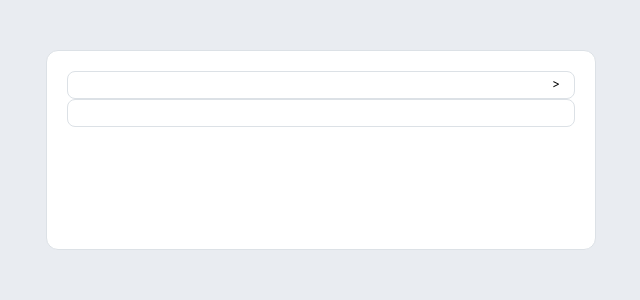
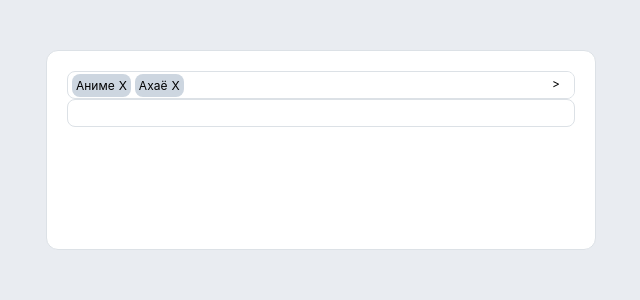
Before and after one commit to Britanskii/vk-input, a React (Create React App) app: page / in a window 1280 px wide. Shown: the top 300 px of the page, without its empty margins (319-959 px from the left). Built offline with nearby package versions, Linux system fonts and the light colour scheme.

Commit message:
add: UnsortedList, Item, SelectedItems, types fix: Dropdown, useForm

```diff
--- a/src/app/styles/variables/globals.css
+++ b/src/app/styles/variables/globals.css
@@ -3,6 +3,7 @@
     --font-size-m: 12px;
 
     /* colors */
+    --accent-color: #0077FF;
     --main-color: #FFFFFF;
     --second-color: #e9ecf1;
     --separator-color: #dce1e6;
--- /dev/null
+++ b/src/app/types/types.ts
@@ -0,0 +1 @@
+export type ValueOf<T>  = T[keyof T]
--- a/src/shared/context/formContext/lib/useForm.ts
+++ b/src/shared/context/formContext/lib/useForm.ts
@@ -11,5 +11,5 @@ export const useForm = <T>(field: UseForm<T>) => {
 		setForm?.(newValues)
 	}
 
-	return { values: form, setField }
+	return { values: form.current, setField }
 }
--- a/src/shared/ui/Dropdown/Dropdown.tsx
+++ b/src/shared/ui/Dropdown/Dropdown.tsx
@@ -4,6 +4,7 @@ import { FC, useCallback, useEffect, useRef, useState } from "react"
 import { Input } from "../Input/Input"
 import { UnsortedList } from "./UnsortedList/UnsortedList"
 import { useForm } from "../../context/formContext/lib/useForm"
+import { SelectedItems } from "./SelectedItems/SelectedItems"
 
 interface DropdownProps {
 	name: string
@@ -16,6 +17,8 @@ const mocked = ["Английский", "Русский", "Французкий"
 export const Dropdown: FC<DropdownProps> = ({ name, className = "" }) => {
 	const [isOpen, setIsOpen] = useState(false)
 	const [value, setValue] = useState("")
+	const [list, setList] = useState(mocked)
+	const [selectedItems, setSelectedItems] = useState(["Аниме", "Ахаё"])
 	const [activeIndex, setActiveIndex] = useState(-1)
 	const dropdownRef = useRef<HTMLDivElement>(null)
 	const inputRef = useRef<HTMLInputElement>(null)
@@ -23,12 +26,18 @@ export const Dropdown: FC<DropdownProps> = ({ name, className = "" }) => {
 
 	const onSelect = useCallback((value: string) => {
 		setActiveIndex(-1)
-		setValue(value)
+		setSelectedItems(selectedItems => selectedItems = [...selectedItems, value])
+		setValue(" ")
 		setField(value)
+		setList(mocked)
 		onClose()
 		if (inputRef.current) {
 			inputRef.current.focus()
 		}
+	}, [])
+
+	const deleteSelectedItem = useCallback((value: string) => {
+		setSelectedItems(selectedItems => selectedItems = selectedItems.filter(item => item !== value))
 	}, [])
 
 	const onToggle = () => {
@@ -58,10 +67,8 @@ export const Dropdown: FC<DropdownProps> = ({ name, className = "" }) => {
 
 		if (isOpen) {
 			document.addEventListener("click", clickOutside)
-			document.addEventListener("keydown", onTabSelect)
 		} else {
 			document.removeEventListener("click", clickOutside)
-			document.removeEventListener("keydown", onTabSelect)
 		}
 
 		return () => {
@@ -69,10 +76,9 @@ export const Dropdown: FC<DropdownProps> = ({ name, className = "" }) => {
 				dropdownRef.current.removeEventListener("keydown", onTabOpen)
 			}
 
-			document.removeEventListener("keydown", onTabSelect)
 			document.removeEventListener("click", clickOutside)
 		}
-	}, [isOpen, activeIndex])
+	}, [isOpen, activeIndex, selectedItems, value])
 
 	const onTabOpen = (event: KeyboardEvent) => {
 		const code = event.code
@@ -81,40 +87,22 @@ export const Dropdown: FC<DropdownProps> = ({ name, className = "" }) => {
 			event.preventDefault()
 			onOpen()
 		}
-	}
 
-	const onTabSelect = (event: KeyboardEvent) => {
-		const code = event.code
-
-		if (!isOpen && (code === "Tab" || code === "ArrowDown")) {
-			event.preventDefault()
-			onOpen()
-		}
-
-		if (code === "ArrowUp") {
-			if (activeIndex !== 0) {
-				setActiveIndex(activeIndex => activeIndex -= 1)
-			} else {
-				setActiveIndex(mocked.length - 1)
-			}
-
-		}
-
-		if (code === "ArrowDown") {
-			if (activeIndex !== mocked.length - 1) {
-				setActiveIndex(activeIndex => activeIndex += 1)
-			} else {
-				setActiveIndex(0)
-			}
-
+		if (value === "" && code === "Backspace") {
+			const newSelectedItems = [...selectedItems]
+			newSelectedItems.pop()
+			setSelectedItems(newSelectedItems)
 		}
 	}
 
 	return (
 		<div ref={dropdownRef} className = {`${s.dropdown} ${isOpen && s.open} ${className}`}>
 			<div className={s.arrow} onClick={onToggle}>{">"}</div>
-			<Input ref={inputRef} changedValue={value} onClick={onOpen} name={name} className={isOpen && s.input}/>
-			<UnsortedList list={mocked} activeIndex={activeIndex} onSelect={onSelect} className={s.list}/>
+			<div className={s.input}>
+				<SelectedItems selectedItems={selectedItems} deleteSelectedItem={deleteSelectedItem}/>
+				<Input variant={"clear"} ref={inputRef} setValue={setValue} value={value} onClick={onOpen} name={name}/>
+			</div>
+			<UnsortedList list={list} onOpen={onOpen} setActiveIndex={setActiveIndex} activeIndex={activeIndex} onSelect={onSelect} className={s.list}/>
 		</div>
 	)
 }
--- /dev/null
+++ b/src/shared/ui/Dropdown/SelectedItems/Item/Item.tsx
@@ -0,0 +1,20 @@
+import s from "./item.module.css"
+
+import { FC, memo } from "react"
+
+interface ItemProps {
+	deleteSelectedItem: (value: string) => void
+	value: string
+	active: boolean
+}
+
+export const Item: FC<ItemProps> = memo(({ value, active, deleteSelectedItem }) => {
+
+	const onClick = () => deleteSelectedItem(value)
+
+	return (
+		<div className={`${s.item} ${active ? s.active : ""}`}>{value}<span className={s.close} onClick={onClick}>X</span></div>
+	)
+})
+
+Item.displayName = "SelectedItem"
--- /dev/null
+++ b/src/shared/ui/Dropdown/SelectedItems/Item/item.module.css
@@ -0,0 +1,19 @@
+.item {
+    margin-left: 4px;
+    display: flex;
+    align-items: center;
+    height: 80%;
+    padding: 4px;
+    border-radius: var(--border-radius-s);
+    background-color: var(--head-color);
+}
+
+.close {
+    cursor: pointer;
+    margin-left: 4px;
+}
+
+.active {
+    color: var(--main-color);
+    background-color: var(--accent-color);
+}
--- /dev/null
+++ b/src/shared/ui/Dropdown/SelectedItems/SelectedItems.tsx
@@ -0,0 +1,49 @@
+import { FC, useEffect, useState } from "react"
+import { Item } from "./Item/Item"
+
+interface SelectedItemsProps {
+    deleteSelectedItem: (value: string) => void
+	selectedItems: string[]
+}
+
+export const SelectedItems: FC<SelectedItemsProps> = ({ selectedItems, deleteSelectedItem }) => {
+	const [selectedIndex, setSelectedIndex] = useState(selectedItems.length)
+
+	const leftRightNavigation = (event: KeyboardEvent) => {
+		const code = event.code
+
+		if (code === "ArrowLeft") {
+			if (selectedIndex !== 0) {
+				setSelectedIndex(selectedIndex => selectedIndex -= 1)
+			} else {
+				setSelectedIndex(selectedItems.length - 1)
+			}
+		}
+
+		if (code === "ArrowRight") {
+			if (selectedIndex !== selectedItems.length - 1) {
+				setSelectedIndex(selectedIndex => selectedIndex += 1)
+			} else {
+				setSelectedIndex(0)
+			}
+		}
+	}
+
+	useEffect(() => {
+		document.addEventListener("keydown", leftRightNavigation)
+
+		return () => {
+			document.removeEventListener("keydown", leftRightNavigation)
+		}
+	}, [selectedIndex])
+
+	return (
+		<>
+			{selectedItems.map((value, index) => {
+				const active = index === selectedIndex
+
+				return <Item active={active} deleteSelectedItem={deleteSelectedItem} key={value} value={value}/>
+			})}
+		</>
+	)
+}
--- a/src/shared/ui/Dropdown/UnsortedList/ListItem/listItem.module.css
+++ b/src/shared/ui/Dropdown/UnsortedList/ListItem/listItem.module.css
@@ -8,6 +8,7 @@
     border-bottom: 1px solid  var(--separator-color);
 }
 
-.item:hover {
+.item:hover, .item:focus {
+    outline: none;
     background-color: var(--head-color);
 }
--- a/src/shared/ui/Dropdown/UnsortedList/UnsortedList.tsx
+++ b/src/shared/ui/Dropdown/UnsortedList/UnsortedList.tsx
@@ -1,15 +1,52 @@
-import { FC } from "react"
+import { Dispatch, FC, memo, SetStateAction, useEffect } from "react"
 import s from "./unsortedList.module.css"
 import { ListItem } from "./ListItem/ListItem"
 
 interface UnsortedListProps {
 	activeIndex: number
 	onSelect: (value: string) => void
+	onOpen: () => void
+	setActiveIndex: Dispatch<SetStateAction<number>>
 	list: any[]
     className?: string
 }
 
-export const UnsortedList: FC<UnsortedListProps> = ({ onSelect, activeIndex, list, className = "" }) => {
+export const UnsortedList: FC<UnsortedListProps> = memo(({ onSelect, setActiveIndex, onOpen, activeIndex, list, className = "" }) => {
+
+	useEffect(() => {
+		document.addEventListener("keydown", onTabSelect)
+
+		return () => {
+			document.removeEventListener("keydown", onTabSelect)
+		}
+	}, [activeIndex])
+
+	const onTabSelect = (event: KeyboardEvent) => {
+		const code = event.code
+
+		if (code === "Tab" || code === "ArrowDown") {
+			event.preventDefault()
+			onOpen()
+		}
+
+		if (code === "ArrowUp") {
+			if (activeIndex !== 0) {
+				setActiveIndex(activeIndex => activeIndex -= 1)
+			} else {
+				setActiveIndex(list.length - 1)
+			}
+
+		}
+
+		if (code === "ArrowDown") {
+			if (activeIndex !== list.length - 1) {
+				setActiveIndex(activeIndex => activeIndex += 1)
+			} else {
+				setActiveIndex(0)
+			}
+
+		}
+	}
 
 	return (
 		<ul className={`${s.list} ${className}`}>
@@ -20,4 +57,6 @@ export const UnsortedList: FC<UnsortedListProps> = ({ onSelect, activeIndex, lis
 			})}
 		</ul>
 	)
-}
+})
+
+UnsortedList.displayName = "UnsortedList"
--- a/src/shared/ui/Dropdown/dropdown.module.css
+++ b/src/shared/ui/Dropdown/dropdown.module.css
@@ -28,6 +28,15 @@
 }
 
 .input {
+    display: flex;
+    align-items: center;
+    overflow: hidden;
+    border: 1px solid var(--separator-color);
+    border-radius: var(--border-radius-s);
+
+}
+
+.open .input {
     border-bottom-left-radius: 0;
     border-bottom-right-radius: 0
 }
--- a/src/shared/ui/Input/Input.tsx
+++ b/src/shared/ui/Input/Input.tsx
@@ -9,30 +9,41 @@ import {
 	useState
 } from "react"
 import { useForm } from "../../context/formContext/lib/useForm"
+import { ValueOf } from "../../../app/types/types"
 
 type HTMLInputProps = Omit<InputHTMLAttributes<HTMLInputElement>, "name" | "className">
+
+const InputVariant = {
+	CLEAR: "clear",
+	DEFAULT: "default"
+} as const
+
+type InputVariant = ValueOf<typeof InputVariant>
 
 interface InputProps<T> extends HTMLInputProps {
 	className?: string
 	name: Extract<keyof T, string>
-	changedValue?: string
+	variant?: InputVariant
+	value?: string
+	setValue?: (value: string) => void
 }
 
 const InputRef = forwardRef(<T,>(props: InputProps<T>, ref: ForwardedRef<HTMLInputElement>) => {
-	const { name, changedValue = "", className = "", ...otherProps } = props
-	const [value, setValue] = useState("")
+	const { name, variant = InputVariant.DEFAULT, className = "", value = "", setValue, ...otherProps } = props
+	const [innerValue, setInnerValue] = useState("")
 
 	const { setField } = useForm<T>(name)
 
 	const onChange = (event: ChangeEvent<HTMLInputElement>) => {
 		const value = event.target.value
 		setField(value)
-		setValue(value)
+		setInnerValue(value)
+		setValue?.(value)
 	}
 
 	useEffect(() => {
-		setValue(changedValue)
-	}, [changedValue])
+		setInnerValue(value)
+	}, [value])
 
 	return (
 		<input
@@ -40,8 +51,8 @@ const InputRef = forwardRef(<T,>(props: InputProps<T>, ref: ForwardedRef<HTMLInp
 			ref={ref && ref}
 			name={name}
 			onChange={onChange}
-			value={value}
-			className={`${s.input} ${className} 1`}
+			value={innerValue}
+			className={`${s[variant]} ${className} 1`}
 			type="text"
 		/>
 	)
--- a/src/shared/ui/Input/input.module.css
+++ b/src/shared/ui/Input/input.module.css
@@ -4,11 +4,18 @@
     align-items: center;
 }
 
-.input {
+.clear, .default {
+    padding: 5px 8px 6px;
     width: 100%;
-    padding: 5px 8px 6px;
     font-size: var(--font-size-m);
+    outline: none;
+}
+
+.clear {
+    border: none;
+}
+
+.default {
     border: 1px solid var(--separator-color);
     border-radius: var(--border-radius-s);
-    outline: none;
 }
```
